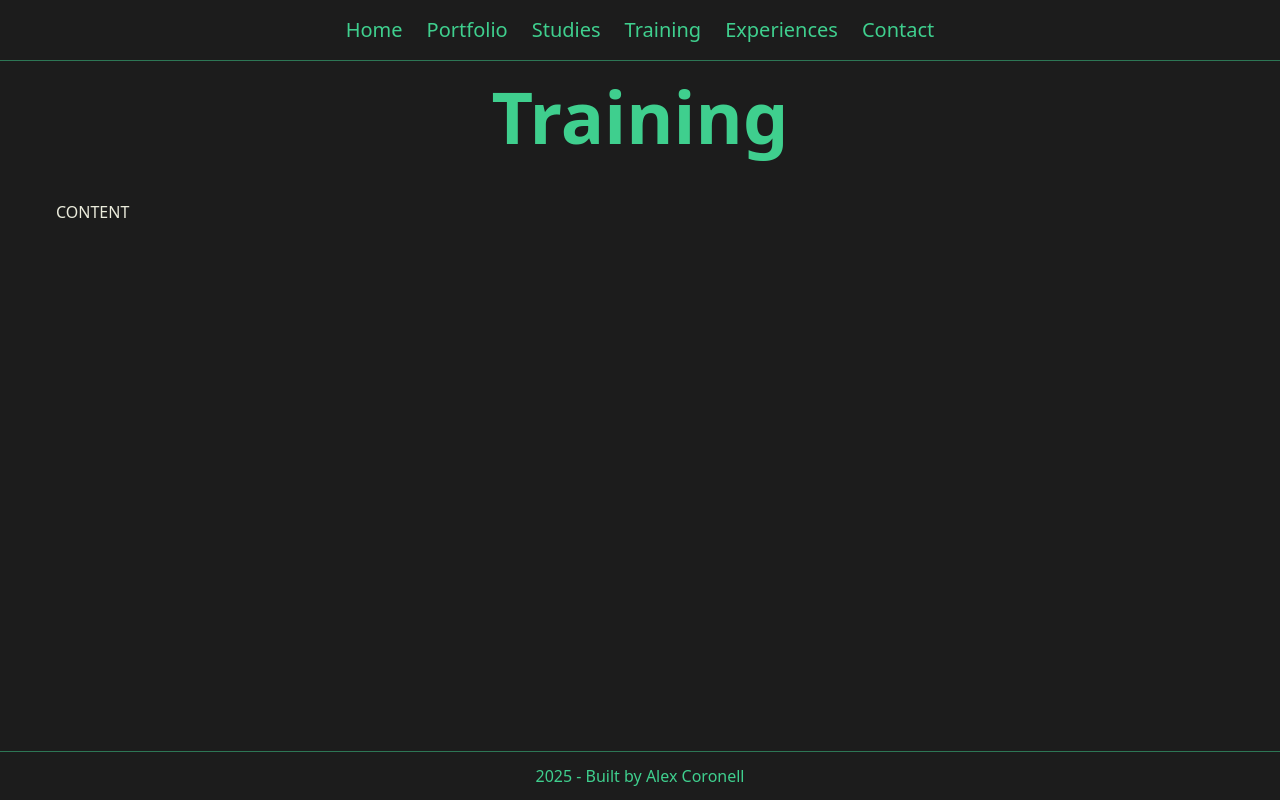
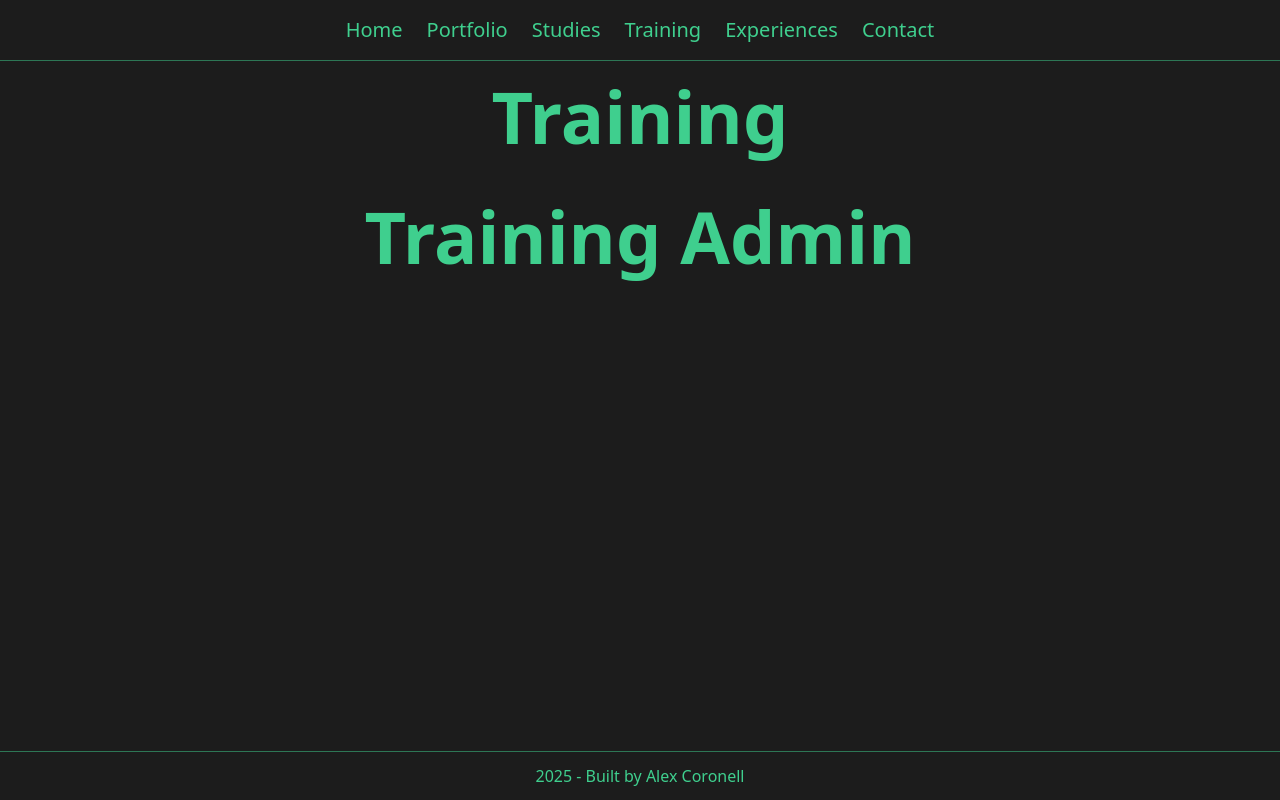
Before and after one commit to alexcoronell/resume-online-next-supabase, a Next.js app: page /admin/trainings in a window 1280 px wide. Built offline with nearby package versions, Linux system fonts and the light colour scheme.

Commit message:
Training admin components created

```diff
--- /dev/null
+++ b/app/admin/trainings/create/page.tsx
@@ -0,0 +1,5 @@
+import { TrainingForm } from '@/components/admin/forms/TrainingForm';
+
+export function CreatePortfolioPage() {
+  return <TrainingForm />;
+}
--- /dev/null
+++ b/app/admin/trainings/details/[id]/page.tsx
@@ -0,0 +1,5 @@
+import { TrainingForm } from '@/components/admin/forms/TrainingForm';
+
+export function DetailsPortfolioPage(){
+    return <TrainingForm />;
+}
--- a/app/admin/trainings/page.tsx
+++ b/app/admin/trainings/page.tsx
@@ -1,6 +1,11 @@
 import SectionPage from '@/components/SectionPage';
+import { TrainingAdmin } from '@/components/admin/TrainingAdmin';
 
 export default async function AdminPage() {
   const titlePage = 'Training';
-  return <SectionPage titlePage={titlePage}>CONTENT</SectionPage>;
+  return (
+    <SectionPage titlePage={titlePage}>
+      <TrainingAdmin />
+    </SectionPage>
+  );
 }
--- /dev/null
+++ b/components/admin/TrainingAdmin.tsx
@@ -0,0 +1,3 @@
+export function TrainingAdmin(){
+    return <h1>Training Admin</h1>
+}
--- /dev/null
+++ b/components/admin/forms/TrainingForm.tsx
@@ -0,0 +1,3 @@
+export function TrainingForm(){
+    return <h1>TRaining Form</h1>
+}
--- /dev/null
+++ b/components/admin/tables/TrainingsTable.tsx
@@ -0,0 +1,3 @@
+export function TrainingTable(){
+    return <h1>TRaining Table</h1>
+}
```
